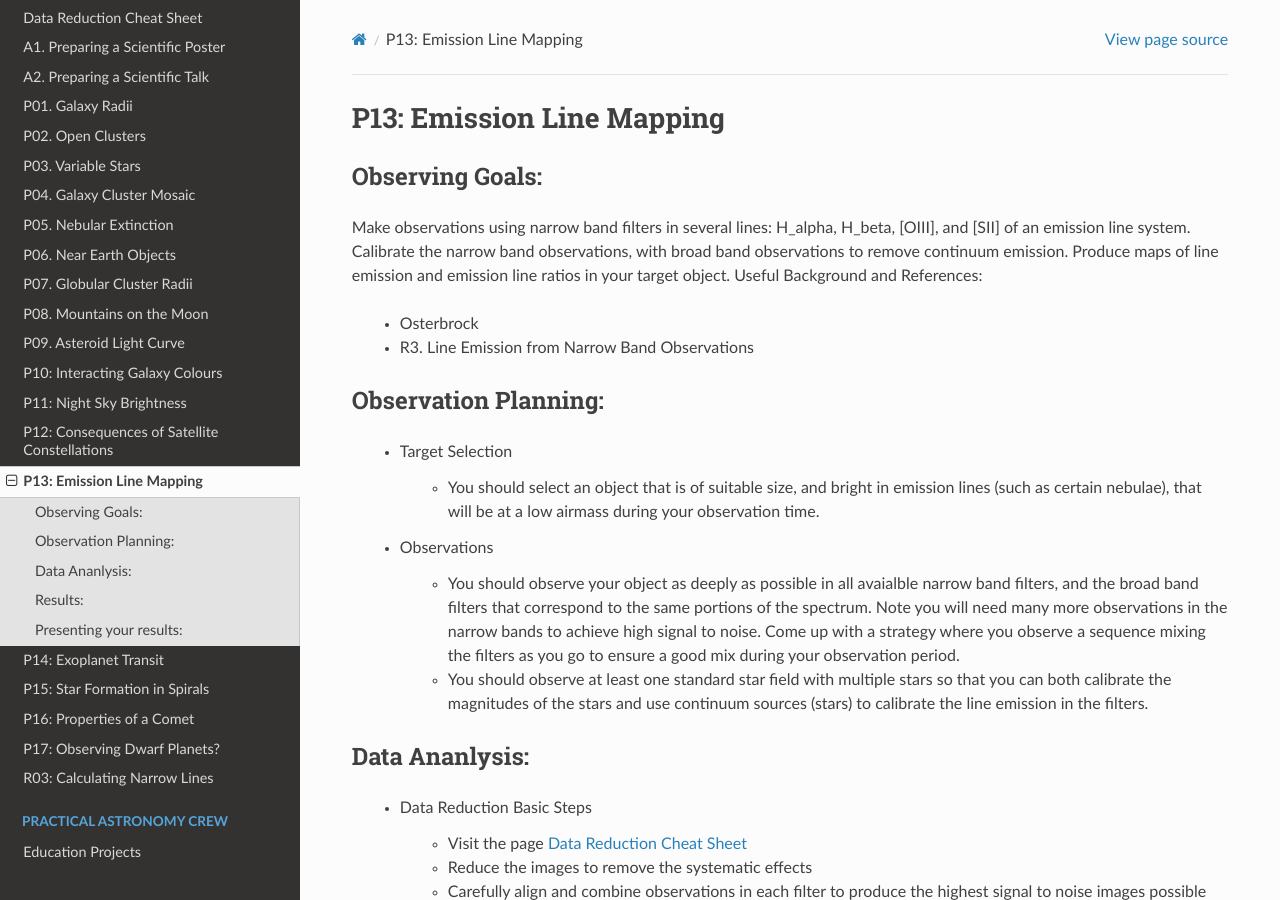
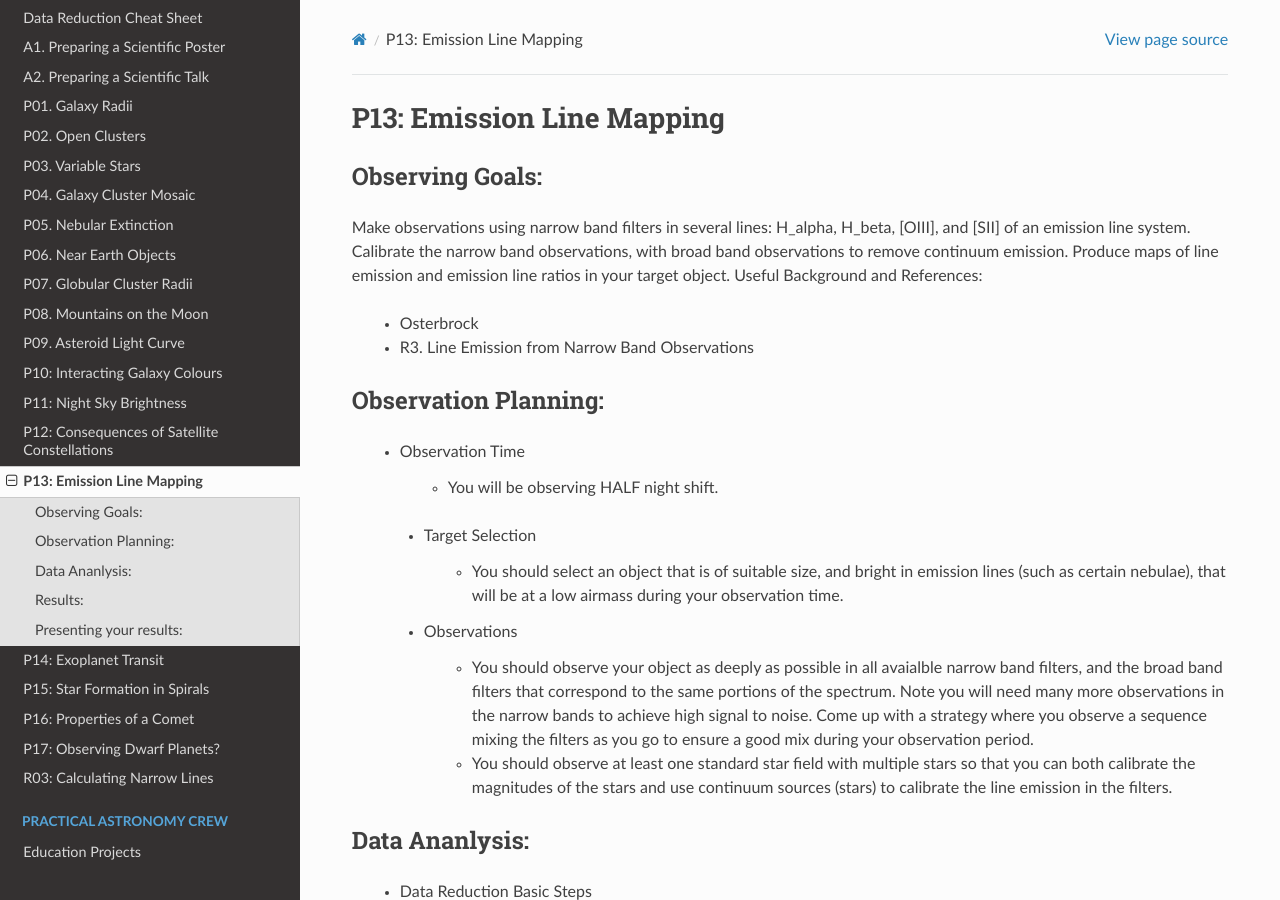
Before and after one commit to harshdmdm/knowledgebase, a Sphinx documentation site: the page built from docs/source/pm/p13-emission-line-mapping.rst, in a window 1280 px wide and 900 px high. Built offline with Sphinx 7.4.7 and the Read the Docs theme 2.0.0, drawn with Linux system fonts in a browser that asks for light colours; pages that are not in the unit, such as notebooks, are missing from menus.

Commit message:
p13-emission-line-mapping.rst

```diff
--- a/docs/source/pm/p13-emission-line-mapping.rst
+++ b/docs/source/pm/p13-emission-line-mapping.rst
@@ -15,6 +15,9 @@ Useful Background and References:
 Observation Planning:
 ^^^^^^^^^^^^^^^^^^^^^
 
+   * Observation Time
+
+        * You will be observing HALF night shift.
 
     * Target Selection
 
```
